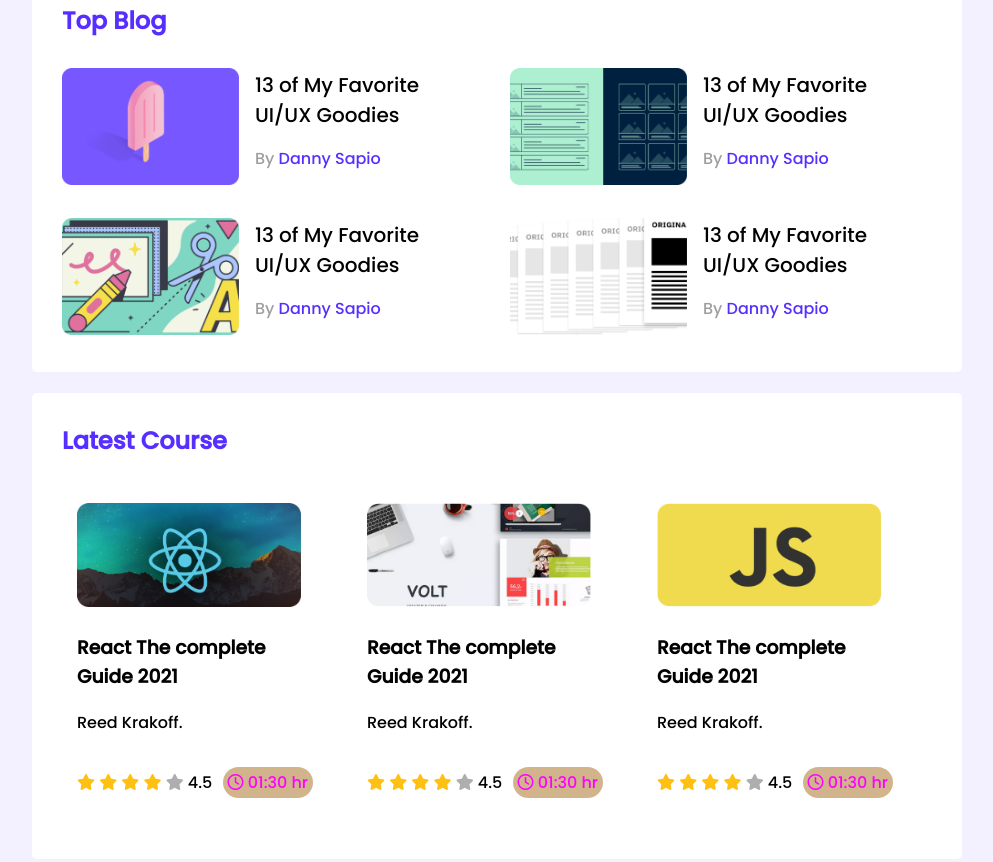
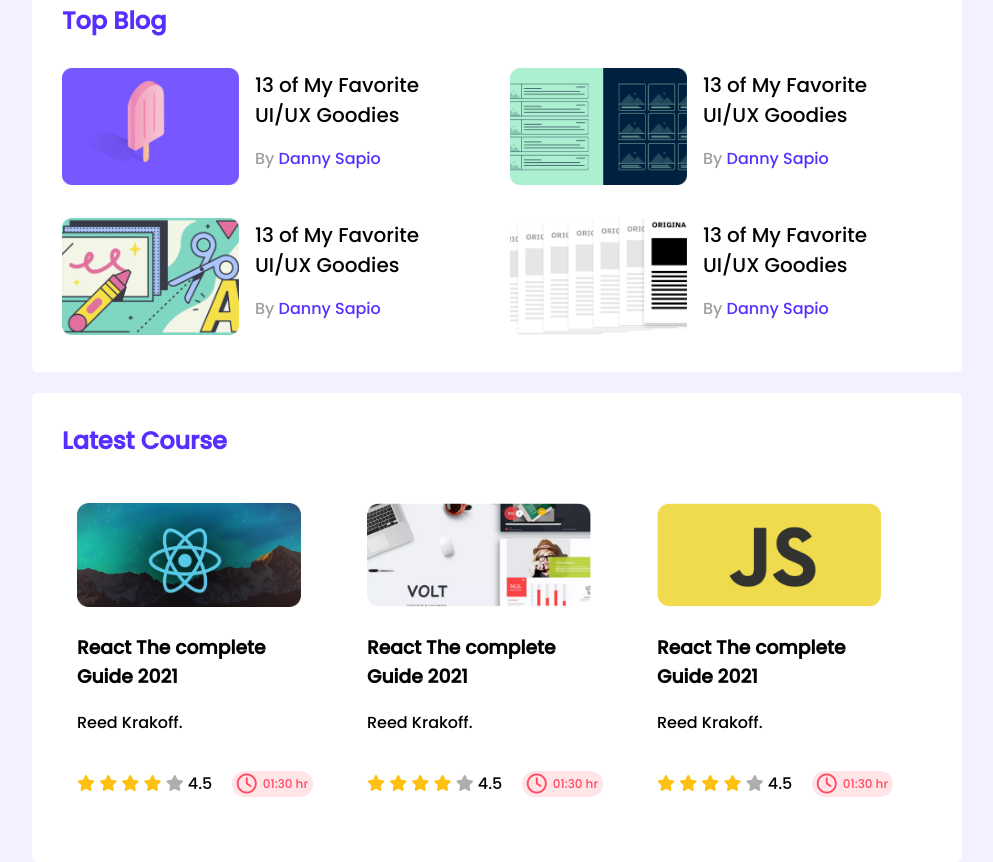
Before and after one commit to ekholil/leader-board, a plain HTML site: page index.html in a window 1280 px wide. Shown: the part 376-1238 px from the top of the page, without its empty margins (143-1136 px from the left). Drawn offline with Linux system fonts and the light colour scheme.

Commit message:
some changes made

```diff
--- a/style.css
+++ b/style.css
@@ -133,10 +133,17 @@ height: 104px;
   color: #AEAEAE;
 }
 .course-time{
-  color: magenta;
-  background-color: tan;
+  display: flex;
+  align-items: center;
+  color:   #FF4A60;
+  background-color: #FFE4E8;
   padding: 3px 5px;
   border-radius: 20px;
+  font-size: 20px;
+}
+.course-time>span{
+  font-size: 12px;
+  margin-left: 6px;
 }
 
 /* for mobile devices */
```
